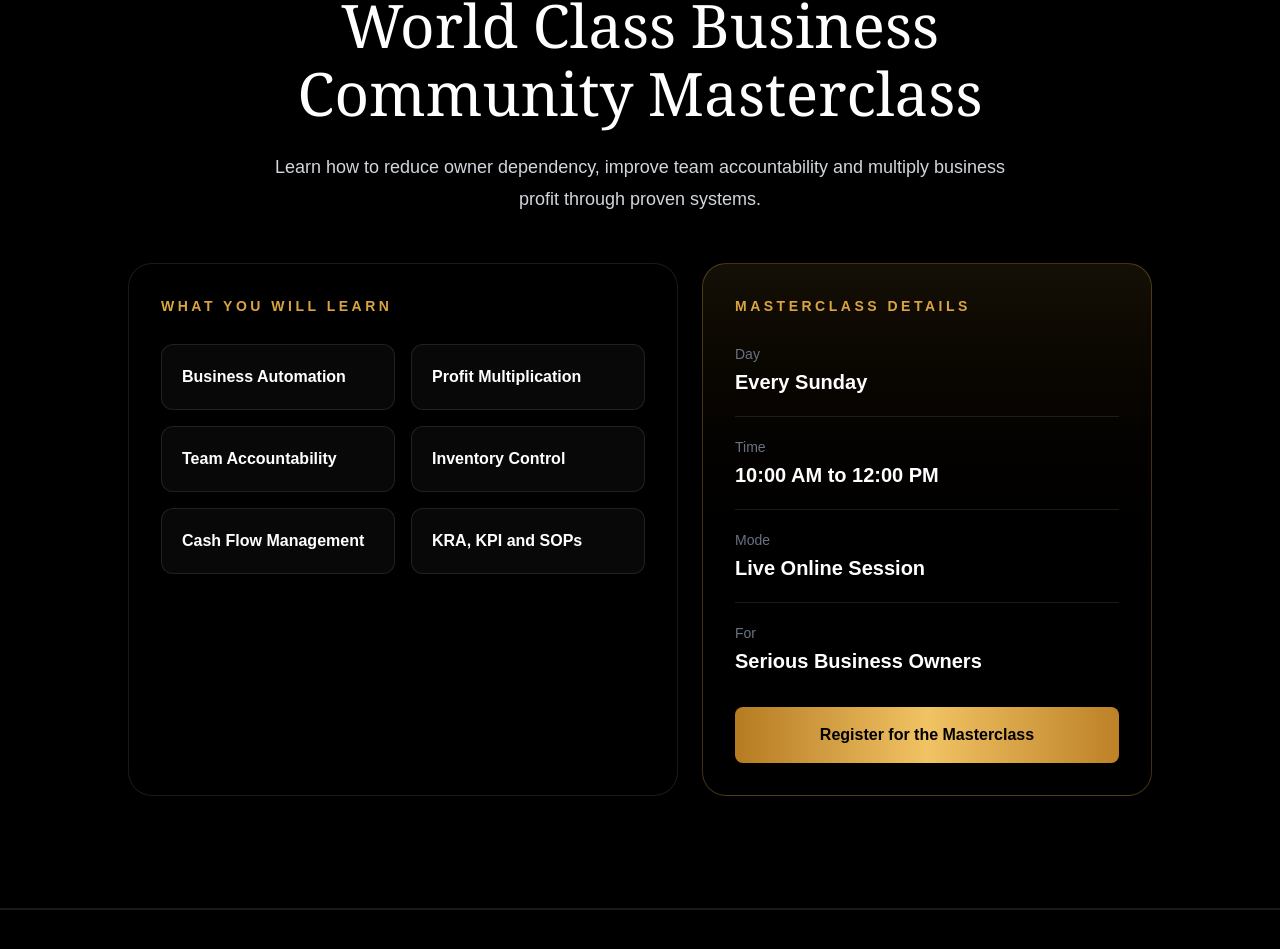
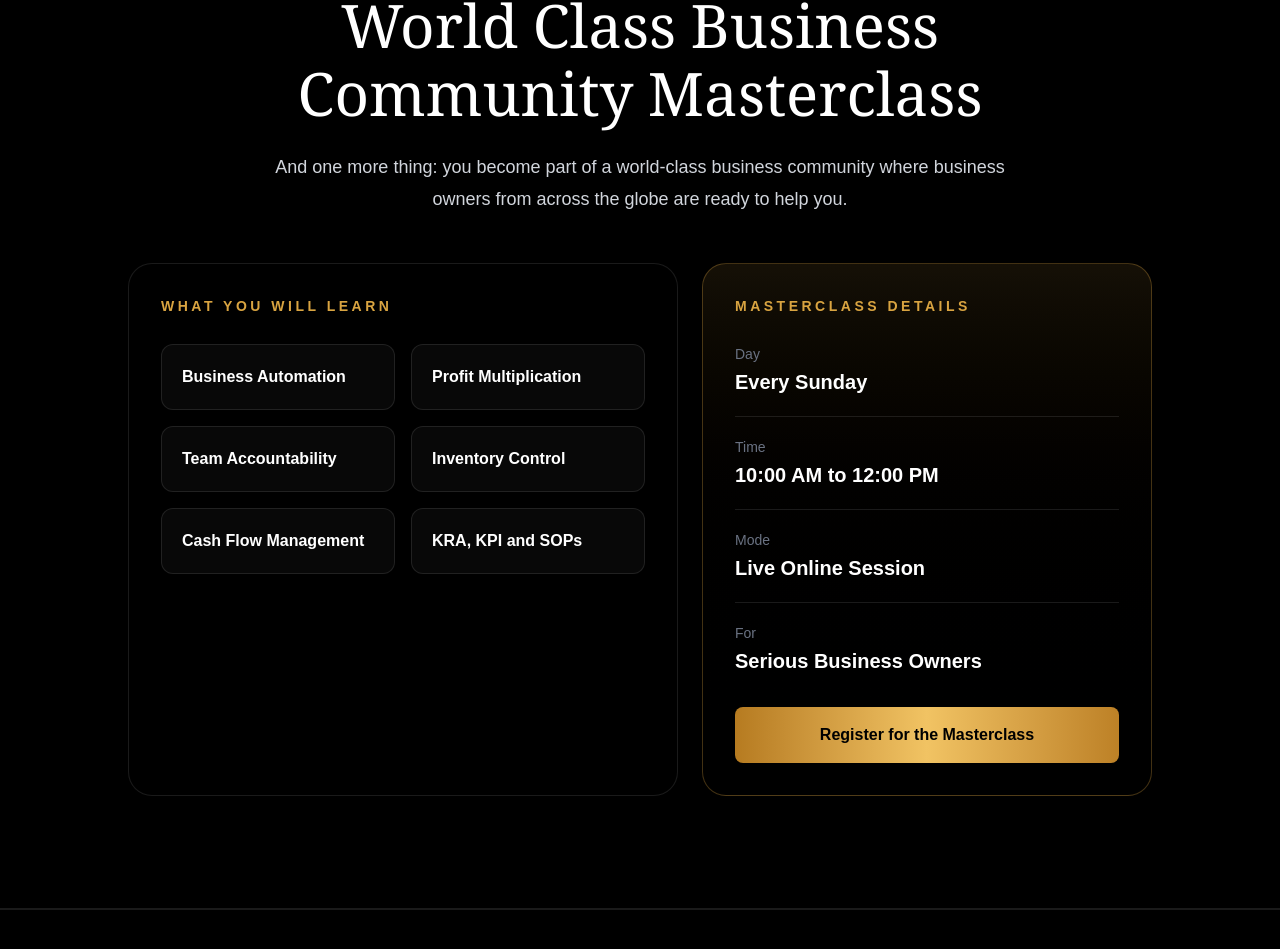
Before and after one commit to dmo-tech/rpiansworldclass, a Next.js app: page /masterclass in a window 1280 px wide. Shown: the part 924-1873 px from the top of the page. Built offline with nearby package versions, Linux system fonts and the light colour scheme.

Commit message:
Update Masterclass page subheading to highlight the global business community
Co-Authored-By: Claude Sonnet 5 <noreply@anthropic.com>

```diff
--- a/app/masterclass/page.tsx
+++ b/app/masterclass/page.tsx
@@ -61,8 +61,9 @@ export default function MasterclassPage() {
               </h2>
 
               <p className="mx-auto mt-7 max-w-3xl text-lg leading-8 text-gray-300">
-                Learn how to reduce owner dependency, improve team accountability
-                and multiply business profit through proven systems.
+                And one more thing: you become part of a world-class business
+                community where business owners from across the globe are
+                ready to help you.
               </p>
             </Reveal>
 
```
